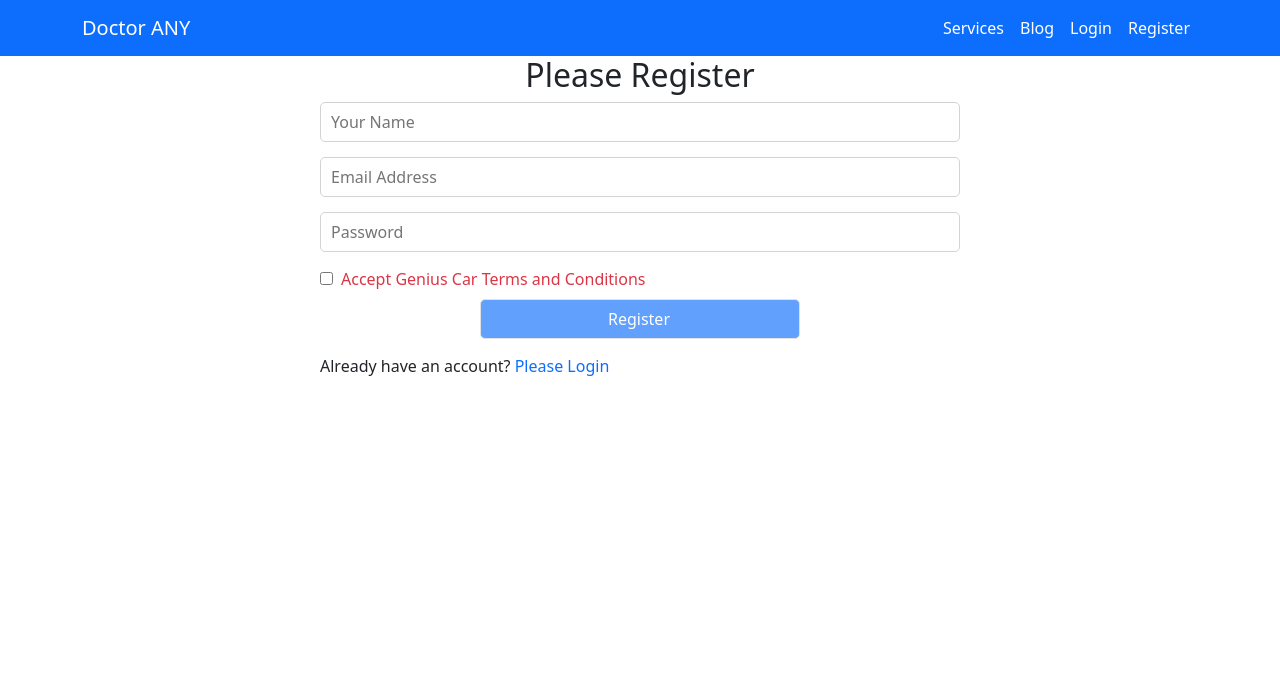
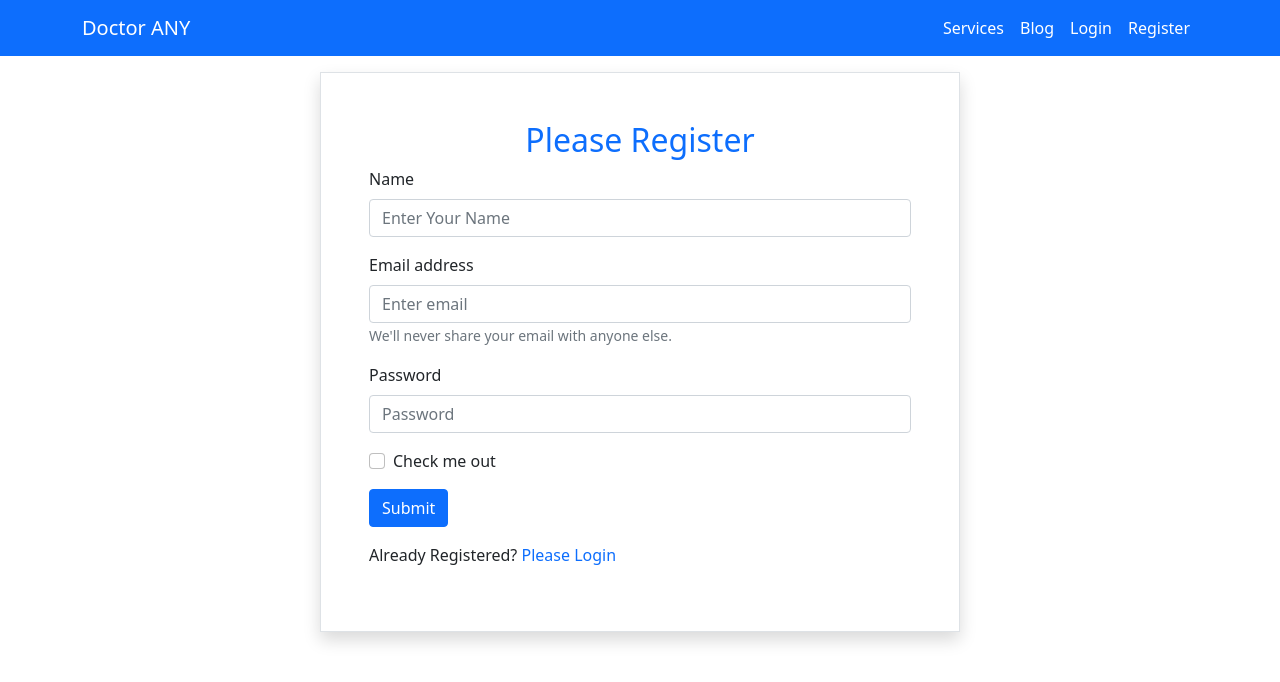
Before and after one commit to MDNURAAZAM/doctor-xyz, a React (Create React App) app: page /register in a window 1280 px wide. Shown: the top 682 px of the page. Built offline with nearby package versions, Linux system fonts and the light colour scheme; no server answers; the HTML template or start-up script is replaced by a standard one.

Commit message:
login and register completed

```diff
--- a/src/App.js
+++ b/src/App.js
@@ -2,9 +2,11 @@ import "./App.css";
 import "bootstrap/dist/css/bootstrap.min.css";
 import Header from "./HomePage/Header/Header";
 import Home from "./HomePage/Home/Home";
-import Login from "./Login/Login";
+
 import { Route, Routes } from "react-router-dom";
-import Register from "./Register/Register";
+import NotFound from "./NotFound/NotFound";
+import Login from "./Login/Login/Login";
+import Register from "./Login/Register/Register";
 
 function App() {
   return (
@@ -16,6 +18,7 @@ function App() {
         <Route path="/home" element={<Home></Home>}></Route>
         <Route path="/login" element={<Login></Login>}></Route>
         <Route path="/register" element={<Register></Register>}></Route>
+        <Route path="*" element={<NotFound></NotFound>}></Route>
       </Routes>
     </div>
   );
--- a/src/HomePage/Header/Header.js
+++ b/src/HomePage/Header/Header.js
@@ -39,7 +39,12 @@ const Header = () => {
                   <Nav.Link as={Link} to="/login" className="text-white">
                     Login
                   </Nav.Link>
-                  <Nav.Link as={Link} to="/register" className="text-white">
+                  <Nav.Link
+                    eventKey={2}
+                    as={Link}
+                    to="/register"
+                    className="text-white"
+                  >
                     Register
                   </Nav.Link>
                 </>
--- a/src/Login/Login.js
+++ /dev/null
@@ -1,80 +0,0 @@
-import React, { useRef } from "react";
-import { Button, Form } from "react-bootstrap";
-import {
-  useSendPasswordResetEmail,
-  useSignInWithEmailAndPassword,
-} from "react-firebase-hooks/auth";
-import { Link, useLocation, useNavigate } from "react-router-dom";
-import auth from "./../../src/firebase.init";
-
-const Login = () => {
-  const emailRef = useRef("");
-  const passwordRef = useRef("");
-  const navigate = useNavigate();
-  const location = useLocation();
-
-  let from = location.state?.from?.pathname || "/";
-  let errorElement;
-  const [signInWithEmailAndPassword, user, error] =
-    useSignInWithEmailAndPassword(auth);
-
-  if (user) {
-    navigate(from, { replace: true });
-  }
-
-  if (error) {
-    errorElement = <p className="text-danger">Error: {error?.message}</p>;
-  }
-
-  const handleSubmit = (event) => {
-    event.preventDefault();
-    const email = emailRef.current.value;
-    const password = passwordRef.current.value;
-
-    signInWithEmailAndPassword(email, password);
-  };
-
-  const navigateRegister = (event) => {
-    navigate("/register");
-  };
-
-  return (
-    <div className="container w-50 mx-auto">
-      <h2 className="text-primary text-center mt-2">Please Login</h2>
-      <Form onSubmit={handleSubmit}>
-        <Form.Group className="mb-3" controlId="formBasicEmail">
-          <Form.Control
-            ref={emailRef}
-            type="email"
-            placeholder="Enter email"
-            required
-          />
-        </Form.Group>
-        <Form.Group className="mb-3" controlId="formBasicPassword">
-          <Form.Control
-            ref={passwordRef}
-            type="password"
-            placeholder="Password"
-            required
-          />
-        </Form.Group>
-        <Button variant="primary w-50 mx-auto d-block mb-2" type="submit">
-          Login
-        </Button>
-      </Form>
-      {errorElement}
-      <p>
-        New to Genius Car?{" "}
-        <Link
-          to="/register"
-          className="text-primary pe-auto text-decoration-none"
-          onClick={navigateRegister}
-        >
-          Please Register
-        </Link>{" "}
-      </p>
-    </div>
-  );
-};
-
-export default Login;
--- /dev/null
+++ b/src/Login/Login/Login.js
@@ -0,0 +1,60 @@
+import React, { useRef } from "react";
+import { Button, Form } from "react-bootstrap";
+import { Link, useNavigate } from "react-router-dom";
+
+const Login = () => {
+  const emailRef = useRef("");
+  const passwordRef = useRef("");
+
+  const handleLoginSubmit = (event) => {
+    event.preventDefault();
+    const email = emailRef.current.value;
+    const password = passwordRef.current.value;
+  };
+
+  return (
+    <div className="container w-50 mx-auto border border-1 shadow mt-3 p-5">
+      <h2 className="text-primary text-center">Please Login</h2>
+      <Form onSubmit={handleLoginSubmit}>
+        <Form.Group className="mb-3" controlId="formBasicEmail">
+          <Form.Label>Email address</Form.Label>
+          <Form.Control
+            ref={emailRef}
+            type="email"
+            placeholder="Enter email"
+            required
+          />
+          <Form.Text className="text-muted">
+            We'll never share your email with anyone else.
+          </Form.Text>
+        </Form.Group>
+
+        <Form.Group className="mb-3" controlId="formBasicPassword">
+          <Form.Label>Password</Form.Label>
+          <Form.Control
+            ref={passwordRef}
+            type="password"
+            placeholder="Password"
+            required
+          />
+        </Form.Group>
+        <Form.Group className="mb-3" controlId="formBasicCheckbox">
+          <Form.Check type="checkbox" label="Check me out" />
+        </Form.Group>
+        <Button variant="primary" type="submit">
+          Submit
+        </Button>
+      </Form>
+      <p className="mt-3">
+        New to Doctor ANY?{" "}
+        <span className="text-primary">
+          <Link to="/register" style={{ textDecoration: "none" }}>
+            Please Register
+          </Link>
+        </span>
+      </p>
+    </div>
+  );
+};
+
+export default Login;
--- /dev/null
+++ b/src/Login/Register/Register.js
@@ -0,0 +1,70 @@
+import React, { useRef } from "react";
+import { Button, Form } from "react-bootstrap";
+import { Link } from "react-router-dom";
+
+const Register = () => {
+  const emailRef = useRef("");
+  const passwordRef = useRef("");
+  const nameRef = useRef("");
+
+  const handleRegisterSubmit = (event) => {
+    event.preventDefault();
+    const email = emailRef.current.value;
+    const password = passwordRef.current.value;
+    const name = nameRef.current.value;
+    console.log(email, password);
+  };
+  return (
+    <div className="container w-50 mx-auto border border-1 shadow mt-3 p-5">
+      <h2 className="text-primary text-center">Please Register</h2>
+      <Form onSubmit={handleRegisterSubmit}>
+        <Form.Group className="mb-3" controlId="formBasicEmail">
+          <Form.Label>Name</Form.Label>
+          <Form.Control
+            ref={nameRef}
+            type="text"
+            placeholder="Enter Your Name"
+          />
+        </Form.Group>
+        <Form.Group className="mb-3" controlId="formBasicEmail">
+          <Form.Label>Email address</Form.Label>
+          <Form.Control
+            ref={emailRef}
+            type="email"
+            placeholder="Enter email"
+            required
+          />
+          <Form.Text className="text-muted">
+            We'll never share your email with anyone else.
+          </Form.Text>
+        </Form.Group>
+
+        <Form.Group className="mb-3" controlId="formBasicPassword">
+          <Form.Label>Password</Form.Label>
+          <Form.Control
+            ref={passwordRef}
+            type="password"
+            placeholder="Password"
+            required
+          />
+        </Form.Group>
+        <Form.Group className="mb-3" controlId="formBasicCheckbox">
+          <Form.Check type="checkbox" label="Check me out" />
+        </Form.Group>
+        <Button variant="primary" type="submit">
+          Submit
+        </Button>
+      </Form>
+      <p className="mt-3">
+        Already Registered?{" "}
+        <span className="text-primary">
+          <Link to="/login" style={{ textDecoration: "none" }}>
+            Please Login
+          </Link>
+        </span>
+      </p>
+    </div>
+  );
+};
+
+export default Register;
--- a/src/NotFound.js
+++ b/src/NotFound/NotFound.js
@@ -3,7 +3,7 @@ import React from "react";
 const NotFound = () => {
   return (
     <div>
-      <h1 className="text-danger fs-1 text-center">404 Not Found</h1>
+      <h1 className="text-danger fs-1 fw-bold text-center">404 ERROR</h1>
     </div>
   );
 };
--- a/src/Register/Register.css
+++ /dev/null
@@ -1,14 +0,0 @@
-.register-form{
-    margin: 0 auto;
-    width: 50%;
-}
-.register-form input:not([type=checkbox]){
-    display: block;
-    width: 100%;
-    height: 40px;
-    border-radius: 5px;
-    border: 1px solid lightgray;
-    padding-left: 10px;
-    font-size: 16px;
-    margin-bottom: 15px;
-}
--- a/src/Register/Register.js
+++ /dev/null
@@ -1,91 +0,0 @@
-import React, { useState } from "react";
-import { Link, useNavigate } from "react-router-dom";
-import {
-  useCreateUserWithEmailAndPassword,
-  useUpdateProfile,
-} from "react-firebase-hooks/auth";
-import "./Register.css";
-import auth from "./../../src/firebase.init";
-
-const Register = () => {
-  const [agree, setAgree] = useState(false);
-  const [createUserWithEmailAndPassword, user, loading, error] =
-    useCreateUserWithEmailAndPassword(auth, { sendEmailVerification: true });
-  const [updateProfile] = useUpdateProfile(auth);
-
-  const navigate = useNavigate();
-
-  const navigateLogin = () => {
-    navigate("/login");
-  };
-
-  if (user) {
-    console.log("user", user);
-  }
-
-  const handleRegister = async (event) => {
-    event.preventDefault();
-    const name = event.target.name.value;
-    const email = event.target.email.value;
-    const password = event.target.password.value;
-    // const agree = event.target.terms.checked;
-
-    await createUserWithEmailAndPassword(email, password);
-    await updateProfile({ displayName: name });
-    console.log("Updated profile");
-    navigate("/home");
-  };
-
-  return (
-    <div className="register-form">
-      <h2 style={{ textAlign: "center" }}>Please Register</h2>
-      <form onSubmit={handleRegister}>
-        <input type="text" name="name" id="" placeholder="Your Name" />
-
-        <input
-          type="email"
-          name="email"
-          id=""
-          placeholder="Email Address"
-          required
-        />
-
-        <input
-          type="password"
-          name="password"
-          id=""
-          placeholder="Password"
-          required
-        />
-        <input
-          onClick={() => setAgree(!agree)}
-          type="checkbox"
-          name="terms"
-          id="terms"
-        />
-        {/* <label className={agree ? 'ps-2': 'ps-2 text-danger'} htmlFor="terms">Accept Genius Car Terms and Conditions</label> */}
-        <label className={`ps-2 ${agree ? "" : "text-danger"}`} htmlFor="terms">
-          Accept Genius Car Terms and Conditions
-        </label>
-        <input
-          disabled={!agree}
-          className="w-50 mx-auto btn btn-primary mt-2"
-          type="submit"
-          value="Register"
-        />
-      </form>
-      <p>
-        Already have an account?{" "}
-        <Link
-          to="/login"
-          className="text-primary pe-auto text-decoration-none"
-          onClick={navigateLogin}
-        >
-          Please Login
-        </Link>{" "}
-      </p>
-    </div>
-  );
-};
-
-export default Register;
```
Also changed, not shown: src/Login/Login.css (deleted).
